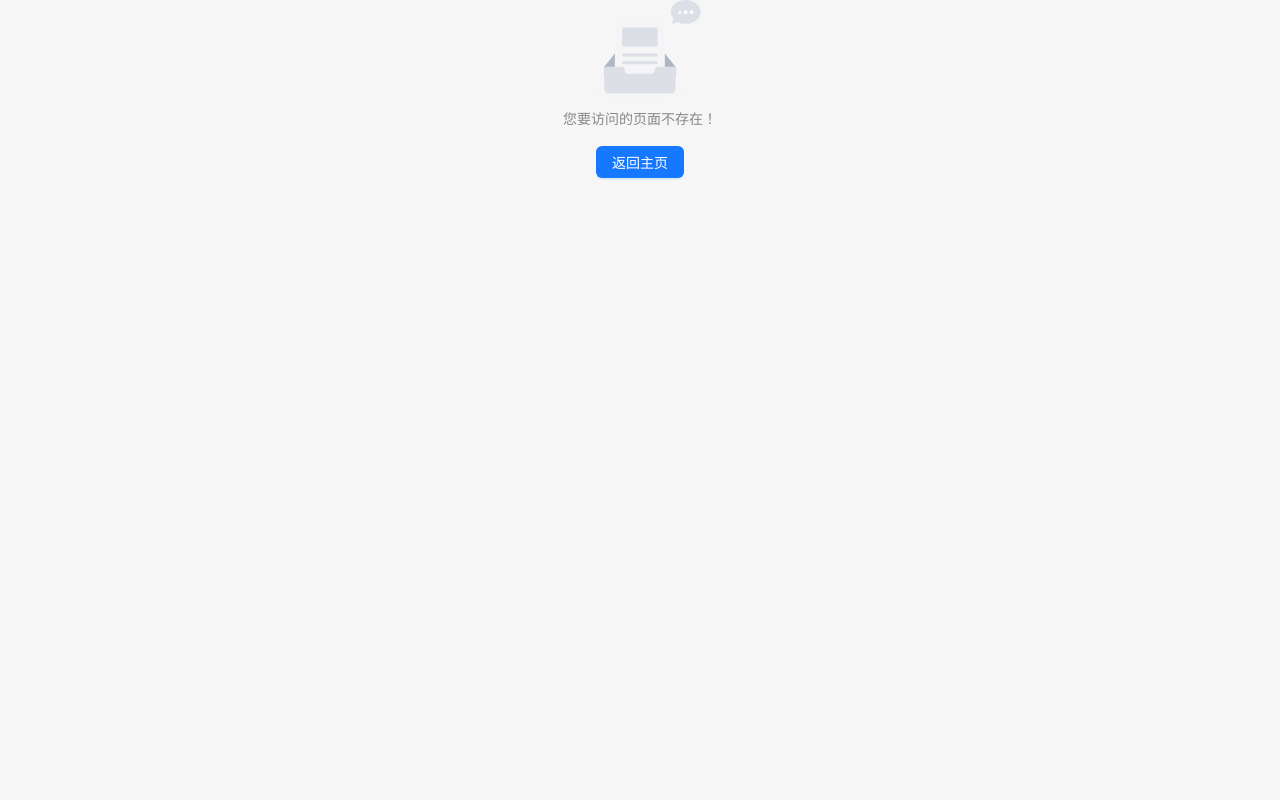
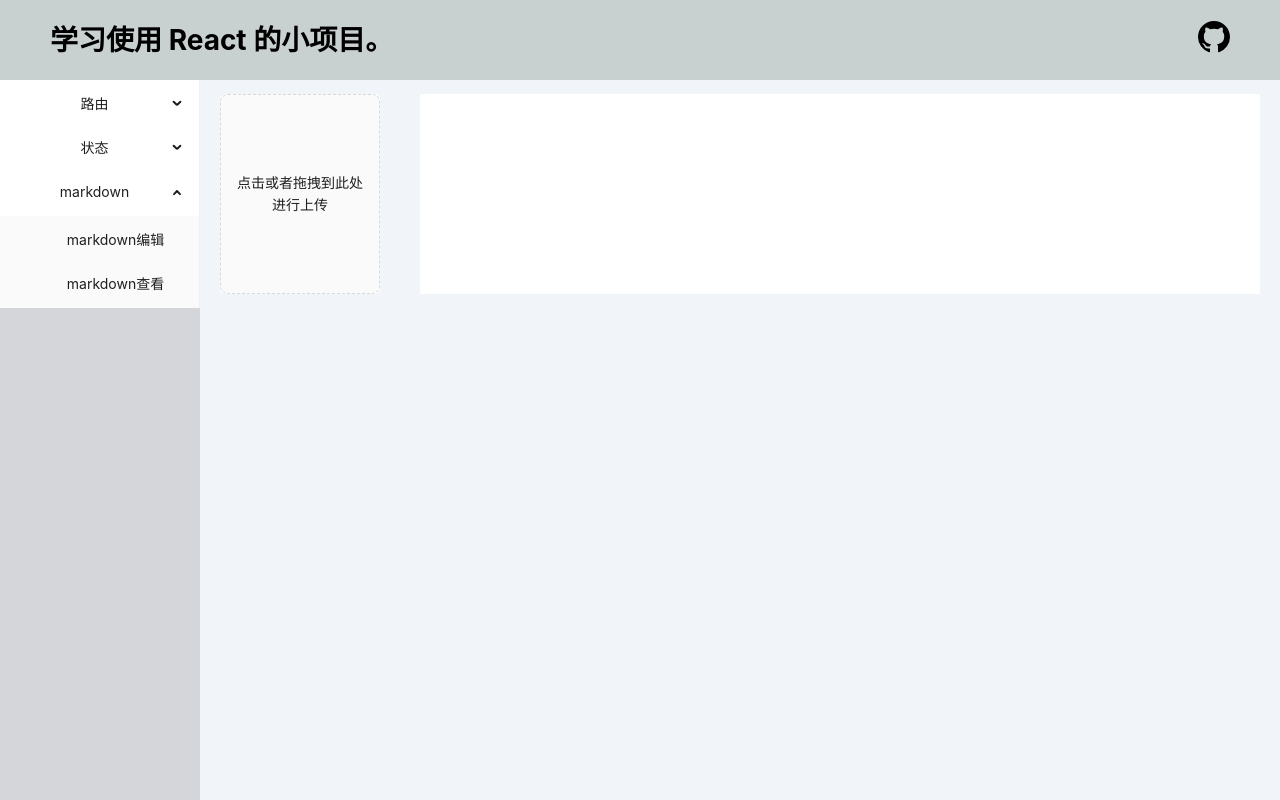
Before and after one commit to Ronjure/react-app, a React (Create React App) app: page /markdown in a window 1280 px wide. Before the commit this address had no page. Built offline with nearby package versions, Linux system fonts and the light colour scheme.

Commit message:
feat: 新增markdown编辑、预览

```diff
--- a/package.json
+++ b/package.json
@@ -8,6 +8,7 @@
     "@testing-library/jest-dom": "^5.16.5",
     "@testing-library/react": "^13.4.0",
     "@testing-library/user-event": "^13.5.0",
+    "@toast-ui/editor": "^3.2.2",
     "@types/jest": "^29.5.0",
     "@types/node": "^18.15.10",
     "@types/react": "^18.0.29",
--- a/src/layout/layout.tsx
+++ b/src/layout/layout.tsx
@@ -33,7 +33,7 @@ export function CustomLayout () {
   return (<Layout>
     <Header style={headerStyle}>
       <h1>
-        学习使用react、react-router、react-redux开发的小项目。
+        学习使用 React 的小项目。
       </h1>
       <Link href="https://github.com/Ronjure/react-app" target="_blank">
         <Github />
--- a/src/layout/menus/menus.tsx
+++ b/src/layout/menus/menus.tsx
@@ -51,6 +51,20 @@ export default function Menus() {
           key: '/redux/basic',
         }
       ],
+    },
+    {
+      label: 'markdown',
+      key: '/markdown',
+      children: [
+        {
+          label: 'markdown编辑',
+          key: '/markdown/editor',
+        },
+        {
+          label: 'markdown查看',
+          key: '/markdown/viewer',
+        }
+      ],
     }
   ]
   const [defaultSelectedKey, defaultOpenKeys] = getMatchKey(longestRoute, menuItems)
--- /dev/null
+++ b/src/pages/markdown/editor.tsx
@@ -0,0 +1,47 @@
+import Editor from '@toast-ui/editor'
+import '@toast-ui/editor/dist/toastui-editor.css';
+import '@toast-ui/editor/dist/i18n/zh-cn'
+import React from 'react'
+import { connect } from 'react-redux';
+
+const tips = '***这是一个markdown编辑器***\n可以直接在框内输入，也可以从左侧区域导入本地文件\n每次导入都会直接覆盖输入框内已有的全部内容'
+
+class MarkdownEditorComponent extends React.Component {
+  el = React.createRef<HTMLDivElement>()
+  editorInstance
+
+  componentDidMount(): void {
+    this.editorInstance = new Editor({
+      el: this.el.current!,
+      initialEditType: 'markdown',
+      initialValue: (this.props as any).content || tips,
+      language: 'zh-CN',
+      hideModeSwitch: true,
+      height: 'auto',
+      events: {
+        focus: () => {
+          if (this.editorInstance.getMarkdown() === tips) {
+            this.editorInstance.setMarkdown('')
+          }
+        },
+      },
+      autofocus: false,
+    })
+  }
+
+  componentDidUpdate(prevProps: Readonly<{}>, prevState: Readonly<{}>, snapshot?: any): void {
+    this.editorInstance.setMarkdown((this.props as any).content)
+  }
+
+  render(): React.ReactNode {
+    return (
+      <div style={{backgroundColor: '#fff'}} ref={this.el}></div>
+    )
+  }
+}
+
+const MarkdownEditor = connect((state: { mdEditor: { content: string } }) => {
+  return state.mdEditor
+})(MarkdownEditorComponent)
+
+export default MarkdownEditor
--- /dev/null
+++ b/src/pages/markdown/index.tsx
@@ -0,0 +1,34 @@
+import { useDispatch } from "react-redux";
+import UploadMD from "./upload";
+import { Outlet, useMatches } from "react-router-dom";
+import { setEditorContent } from "../../store/md-editor";
+import { setViewerContent } from "../../store/md-viewer";
+import { useEffect } from "react";
+
+export default function Markdown() {
+  const dispatch = useDispatch()
+  const matchRoute = useMatches().pop()?.pathname.split('/')[2]
+
+  const uploadContent = (content: string) => {
+    if (matchRoute === 'editor') {
+      dispatch(setEditorContent(content))
+    }
+    if (matchRoute === 'viewer') {
+      dispatch(setViewerContent(content))
+    }
+  }
+
+  useEffect(() => {
+    console.log(matchRoute);
+  }, [matchRoute])
+
+  return (
+    <div style={{ display: 'grid', gridTemplateColumns: '200px 1fr' }}>
+      <div style={{ margin: '14px 20px', height: '200px', backgroundColor: '#fff', borderRadius: '5px' }}>
+        <UploadMD setContent={uploadContent}></UploadMD>
+      </div>
+      <div style={{ textAlign: 'start', margin: '14px 20px', backgroundColor: '#fff', maxHeight: '80vh', overflow: 'auto' }}><Outlet /></div>
+
+    </div>
+  )
+}
--- /dev/null
+++ b/src/pages/markdown/upload.tsx
@@ -0,0 +1,23 @@
+import { Upload } from "antd";
+
+export default function UploadMD (props) {
+  const handleUpload = (data) => {
+    const reader = new FileReader()
+
+    reader.readAsText(data.file)
+
+    reader.onload = () => {
+      if(reader.readyState === 2) {
+        props.setContent(reader.result as string)
+        data.onSuccess()
+      }
+    }
+  }
+  return (
+    <Upload.Dragger accept=".md" customRequest={handleUpload} maxCount={1}>
+      <p>
+        点击或者拖拽到此处进行上传
+      </p>
+    </Upload.Dragger>
+  )
+}
--- /dev/null
+++ b/src/pages/markdown/viewer.tsx
@@ -0,0 +1,33 @@
+import Viewer from '@toast-ui/editor/dist/toastui-editor-viewer';
+import '@toast-ui/editor/dist/toastui-editor-viewer.css';
+import '@toast-ui/editor/dist/i18n/zh-cn'
+import React from 'react'
+import { connect } from 'react-redux';
+
+class MarkdownViewerComponent extends React.Component {
+  el = React.createRef<HTMLDivElement>()
+  viewerInstance
+
+  componentDidMount(): void {
+    this.viewerInstance = new Viewer({
+      el: this.el.current!,
+      initialValue: (this.props as any).content || '> 从左侧区域导入本地 markdown 文件',
+    })
+  }
+
+  componentDidUpdate(prevProps: Readonly<{}>, prevState: Readonly<{}>, snapshot?: any): void {
+    this.viewerInstance.setMarkdown((this.props as any).content)
+  }
+
+  render(): React.ReactNode {
+    return (
+      <div style={{backgroundColor: '#fff', minHeight: '200px'}} ref={this.el}></div>
+    )
+  }
+}
+
+const MarkdownViewer = connect((state: { mdViewer: { content: string } }) => {
+  return state.mdViewer
+})(MarkdownViewerComponent)
+
+export default MarkdownViewer
--- a/src/store/index.ts
+++ b/src/store/index.ts
@@ -1,9 +1,14 @@
 import { configureStore } from "@reduxjs/toolkit";
 
 import basicReducer from "./redux-basic";
+import mdEditorReducer from "./md-editor";
+import mdViewerReducer from "./md-viewer";
 
 export default configureStore({
   reducer: {
     basic: basicReducer,
+
+    mdEditor: mdEditorReducer,
+    mdViewer: mdViewerReducer,
   },
 })
--- /dev/null
+++ b/src/store/md-editor.ts
@@ -0,0 +1,18 @@
+import { createSlice } from "@reduxjs/toolkit";
+
+export const slice = createSlice({
+  name: 'mdEditor',
+  initialState: {
+    content: '',
+  },
+
+  reducers: {
+    setEditorContent: (state, action: { payload: string,type: string }) => {
+      state.content = action.payload
+    }
+  },
+})
+
+export const { setEditorContent } = slice.actions
+
+export default slice.reducer
--- /dev/null
+++ b/src/store/md-viewer.ts
@@ -0,0 +1,18 @@
+import { createSlice } from "@reduxjs/toolkit";
+
+export const slice = createSlice({
+  name: 'mdViewer',
+  initialState: {
+    content: '',
+  },
+
+  reducers: {
+    setViewerContent: (state, action: { payload: string,type: string }) => {
+      state.content = action.payload
+    }
+  },
+})
+
+export const { setViewerContent } = slice.actions
+
+export default slice.reducer
```
Also changed, not shown: src/routes/index.tsx (+19 -0 lines), 19 other files (tests, documents, lock files or other folders).
